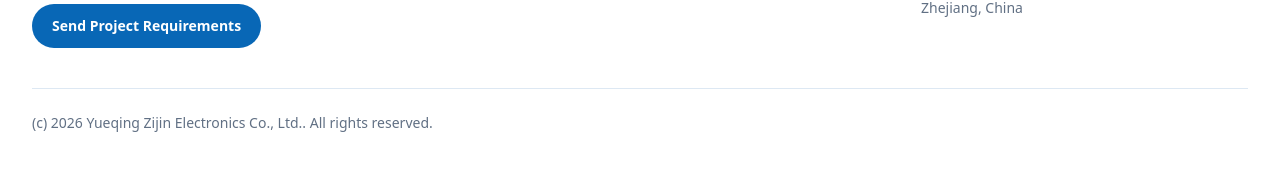
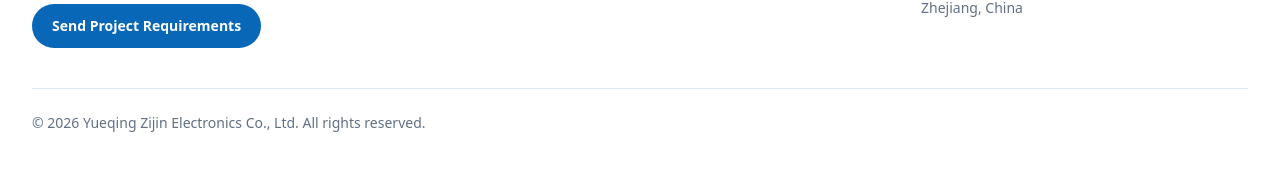
Before and after one commit to luqite-ux/zijin-electronics, a Next.js app: page / in a window 1280 px wide. Shown: the part 5983-6154 px from the top of the page. Built offline with nearby package versions, Linux system fonts and the light colour scheme.

Commit message:
fix: normalize footer copyright punctuation

```diff
--- a/components/site-footer.tsx
+++ b/components/site-footer.tsx
@@ -2,6 +2,11 @@ import Link from 'next/link'
 import { Mail, MapPin, Phone } from 'lucide-react'
 import { inquiryPath } from '@/lib/routes'
 import { productCategories, siteInfo } from '@/lib/site-data'
+
+export function formatFooterCopyright(company: string, year = new Date().getFullYear()) {
+  const legalName = company.replace(/[.。]+\s*$/u, '')
+  return `© ${year} ${legalName}. All rights reserved.`
+}
 
 export function SiteFooter() {
   return (
@@ -34,7 +39,7 @@ export function SiteFooter() {
         </div>
       </div>
       <div className="mx-auto mt-10 max-w-7xl border-t border-line pt-6 text-sm text-muted">
-        (c) 2026 {siteInfo.company}. All rights reserved.
+        {formatFooterCopyright(siteInfo.company)}
       </div>
     </footer>
   )
```
Also changed, not shown: 1 other file (tests, documents, lock files or other folders).
